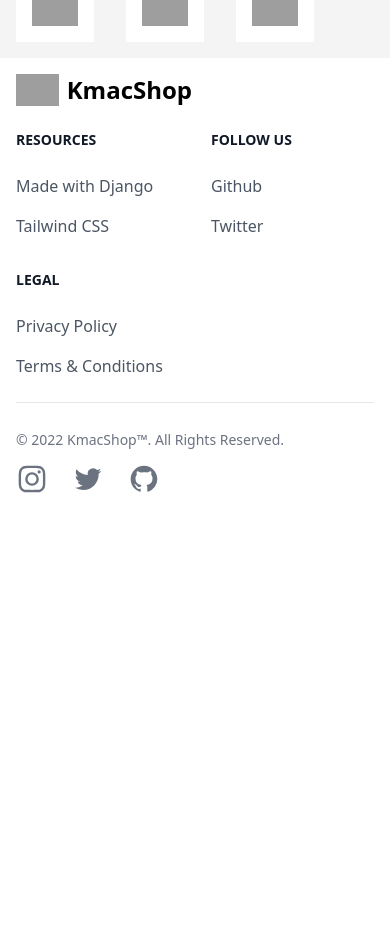
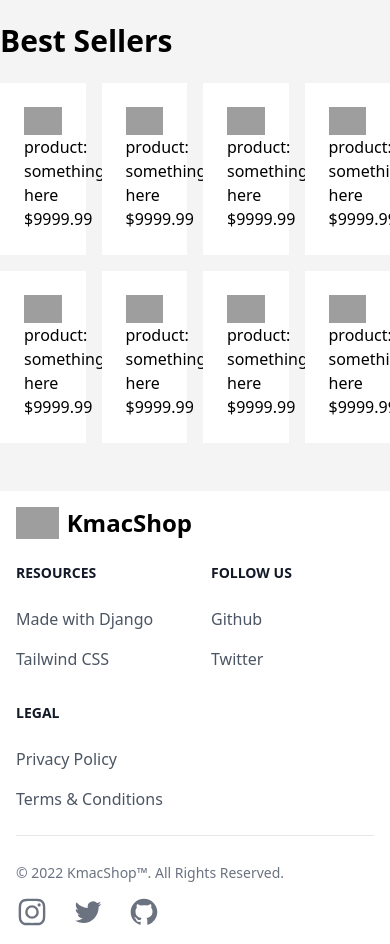
Before and after one commit to SinfulHymn/KmacShop, a Django app: page / in a window 390 px wide; the page is wider, and only the part inside the window is pictured. Shown: the part 485-1429 px from the top of that part. Before the commit the page ends 978 px from the top of that part, so only its background shows below. Run offline with Django 4.2, Linux system fonts and the light colour scheme; data that the repository does not hold is empty; some libraries are stand-ins or nearby versions; grey boxes are pictures that could not be loaded.

Commit message:
more styling

```diff
--- a/main_app/templates/index.html
+++ b/main_app/templates/index.html
@@ -2,13 +2,91 @@
 {% block title %} Home - {% endblock %}
     {% block content %}
     {% include 'partials/heading.html'%}
-    <div class="grow">
-      <div class="container mx-auto flex ">
+    <div class="my-6 container mx-auto grow">
+      <div>
+        <p class="text-3xl font-semibold">Best Sellers</p>
+      </div>
+
+      <div class="my-6 grid grid-cols-4 gap-4">
+        <a class="p-6 bg-white" href="{{p.get_absolute_url}}">
+          <div >
+            <img class="pt-0" src="https://i.imgur.com/eOXOmIH.jpg" alt="">
+            <p>product: something here </p>
+
+            <p>$9999.99</p>
+          </div>
+
+        </a>
+        <a class=" p-6   bg-white" href="{{p.get_absolute_url}}">
+          <div >
+            <img src="https://i.imgur.com/eOXOmIH.jpg" alt="">
+            <p>product: something here </p>
+
+            <p>$9999.99</p>
+          </div>
+
+        </a>
+        <a class=" p-6  bg-white" href="{{p.get_absolute_url}}">
+          <div >
+            <img src="https://i.imgur.com/eOXOmIH.jpg" alt="">
+            <p>product: something here </p>
+
+            <p>$9999.99</p>
+          </div>
+
+        </a>
+        <a class=" p-6  bg-white" href="{{p.get_absolute_url}}">
+          <div >
+            <img src="https://i.imgur.com/eOXOmIH.jpg" alt="">
+            <p>product: something here </p>
+
+            <p>$9999.99</p>
+          </div>
+
+        </a>
+        <a class=" p-6  bg-white" href="{{p.get_absolute_url}}">
+          <div >
+            <img src="https://i.imgur.com/eOXOmIH.jpg" alt="">
+            <p>product: something here </p>
+
+            <p>$9999.99</p>
+          </div>
+
+        </a>
+        <a class=" p-6  bg-white" href="{{p.get_absolute_url}}">
+          <div >
+            <img src="https://i.imgur.com/eOXOmIH.jpg" alt="">
+            <p>product: something here </p>
+
+            <p>$9999.99</p>
+          </div>
+
+        </a>
+        <a class=" p-6  bg-white" href="{{p.get_absolute_url}}">
+          <div >
+            <img src="https://i.imgur.com/eOXOmIH.jpg" alt="">
+            <p>product: something here </p>
+
+            <p>$9999.99</p>
+          </div>
+
+        </a>
+        <a class=" p-6  bg-white" href="{{p.get_absolute_url}}">
+          <div >
+            <img src="https://i.imgur.com/eOXOmIH.jpg" alt="">
+            <p>product: something here </p>
+
+            <p>$9999.99</p>
+          </div>
+
+        </a>
+      </div>
+      {% comment %} <div class="container mx-auto flex ">
 
 
 
         {% for p in products%}
-        <a class="w-1/5 h-44 p-4 m-4  bg-white" href="{{p.get_absolute_url}}">
+        <a class="w-1/5 p-4 m-4  bg-white" href="{{p.get_absolute_url}}">
           <div >
             <img src="https://i.imgur.com/eOXOmIH.jpg" alt="">
             <p>{{p.name}}</p>
@@ -46,6 +124,6 @@
 
         </a>
 
-    </div>
+    </div> {% endcomment %}
     </div>
     {% endblock %}
--- a/main_app/templates/partials/nav.html
+++ b/main_app/templates/partials/nav.html
@@ -5,11 +5,11 @@
     <a href="#" class="flex items-center xs:pb-0 pb-2">
       <img
         src="https://i.imgur.com/2FHT6uy.png"
-        class="mr-3 h-6 sm:h-9"
+        class="mr-3 h-8 sm:h-9"
         alt="Flowbite Logo"
       />
       <span
-        class="self-center text-xl font-semibold whitespace-nowrap dark:text-white"
+        class="self-center text-2xl font-semibold whitespace-nowrap dark:text-white"
         >KmacShop</span
       >
     </a>
@@ -18,12 +18,12 @@
 
       <a
         href="#"
-        class="text-gray-800 dark:text-white hover:bg-gray-50 focus:ring-4 focus:ring-gray-300 font-medium rounded-lg text-sm px-4 lg:px-5 py-2 lg:py-2.5 mr-2 dark:hover:bg-gray-700 focus:outline-none dark:focus:ring-gray-800"
+        class="text-gray-800 dark:text-white hover:bg-gray-50 focus:ring-4 focus:ring-gray-300 font-semibold rounded-lg text-sm px-4 lg:px-5 py-2 lg:py-2.5 mr-2 dark:hover:bg-gray-700 focus:outline-none dark:focus:ring-gray-800"
         >Log in</a
       >
       <a
         href="#"
-        class="text-white bg-blue-700 hover:bg-blue-800 focus:ring-4 focus:ring-blue-300 font-medium rounded-lg text-sm px-4 lg:px-5 py-2 lg:py-2.5 mr-2 dark:bg-blue-600 dark:hover:bg-blue-700 focus:outline-none dark:focus:ring-blue-800"
+        class="text-white bg-blue-700 hover:bg-blue-800 focus:ring-4 focus:ring-blue-300 font-semibold rounded-lg text-sm px-4 lg:px-5 py-2 lg:py-2.5 mr-2 dark:bg-blue-600 dark:hover:bg-blue-700 focus:outline-none dark:focus:ring-blue-800"
         >Sign Up</a
       >
 
--- a/main_app/templates/store/products/detail.html
+++ b/main_app/templates/store/products/detail.html
@@ -1,7 +1,9 @@
 {% extends 'base.html' %}
 {% block title %} {{product.slug}} - {% endblock %}
     {% block content %}
+    <div class="grow">
 
+    </div>
 
 
     {% endblock %}
--- a/main_app/views.py
+++ b/main_app/views.py
@@ -17,4 +17,5 @@ def product_detail(request, slug):
 
 def category_index(request, category_slug):
     category = get_object_or_404(Category, slug=category_slug)
-    products = Product.objects.filter(category= category )
+    products = Product.objects.filter(category= category)
+    return render(request, 'store/products/category.html', {'category': category, 'products': products})
--- a/theme/static/css/dist/styles.css
+++ b/theme/static/css/dist/styles.css
@@ -1052,26 +949,18 @@ select {
   max-width: 1280px;
 }
 
-.flex-auto {
-  flex: 1 1 auto;
-}
-
-.flex-shrink-0 {
-  flex-shrink: 0;
-}
-
 .grow {
   flex-grow: 1;
 }
 
-.transform {
-  transform: translate(var(--tw-translate-x), var(--tw-translate-y)) rotate(var(--tw-rotate)) skewX(var(--tw-skew-x)) skewY(var(--tw-skew-y)) scaleX(var(--tw-scale-x)) scaleY(var(--tw-scale-y));
-}
-
 .grid-cols-2 {
   grid-template-columns: repeat(2, minmax(0, 1fr));
 }
 
+.grid-cols-4 {
+  grid-template-columns: repeat(4, minmax(0, 1fr));
+}
+
 .flex-col {
   flex-direction: column;
 }
@@ -1094,6 +983,10 @@ select {
 
 .gap-8 {
   gap: 2rem;
+}
+
+.gap-4 {
+  gap: 1rem;
 }
 
 .space-x-6 > :not([hidden]) ~ :not([hidden]) {
@@ -1368,8 +1166,8 @@ select {
   padding-left: 2.5rem;
 }
 
-.pl-8 {
-  padding-left: 2rem;
+.pt-0 {
+  padding-top: 0px;
 }
 
 .text-center {
```
Also changed, not shown: other parts of theme/static/css/dist/styles.css (+27 -358 lines).
